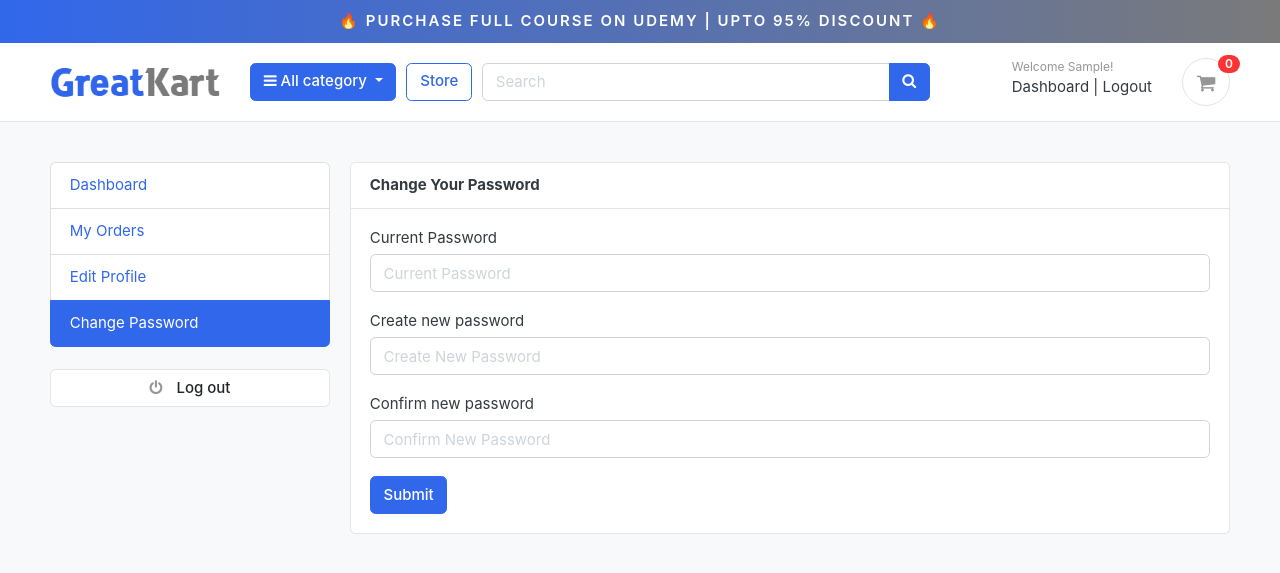
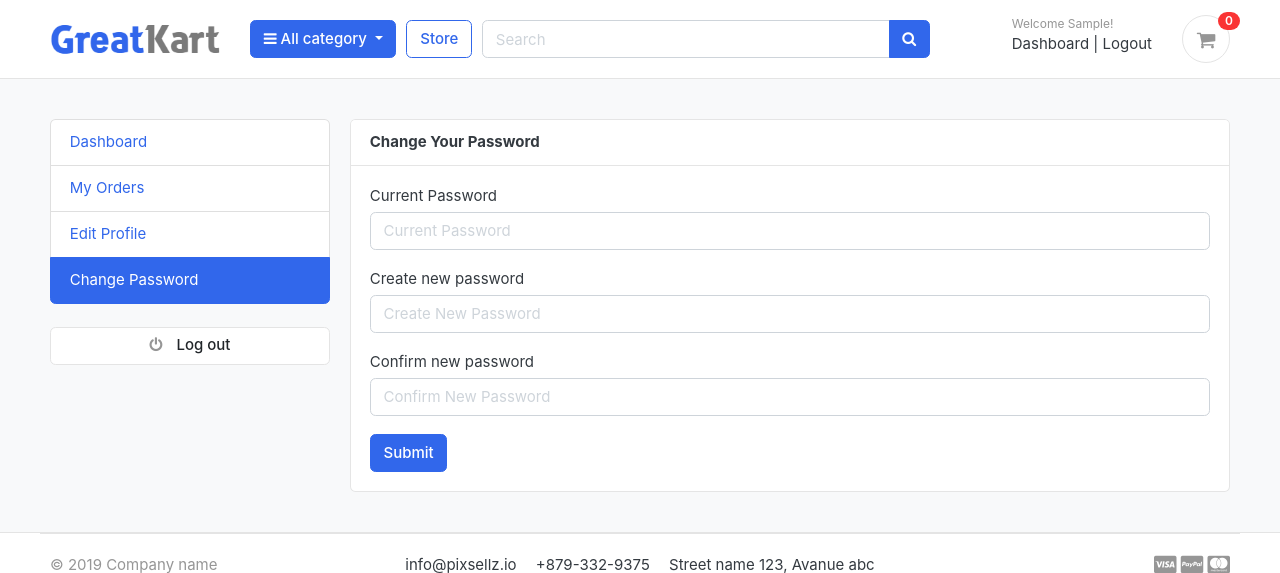
Before and after one commit to AkshaykumarSanti/GreatKart, a Django app: page /accounts/change_password/ in a window 1280 px wide. Shown: the top 573 px of the page. Run offline with Django 3.2, Linux system fonts and the light colour scheme; the visitor is signed in with stand-in values (Sample User, id 1); data that the repository does not hold is empty; some libraries are stand-ins or nearby versions; some web fonts are replaced.

Commit message:
Remove promotional course banner

```diff
--- a/templates/includes/navbar.html
+++ b/templates/includes/navbar.html
@@ -1,9 +1,5 @@
 {% load static %}
 
-
-<div class="container-fluid" style="text-align:center;background-image: linear-gradient(to right, #3167EB , #7A7A7A);padding:10px;font-weight: 600;position:sticky;top:0;z-index:999;">
-<a href="https://www.udemy.com/course/django-ecommerce-project-based-course-python-django-web-development/?couponCode=DJECOM" style="color: white;text-transform: uppercase;letter-spacing: 2px;"><span>&#x1F525</span> Purchase Full Course on Udemy | Upto 95% Discount <span>&#x1F525</span></a>
-</div> <!-- container //  -->
 
 <header class="section-header">
 
```
